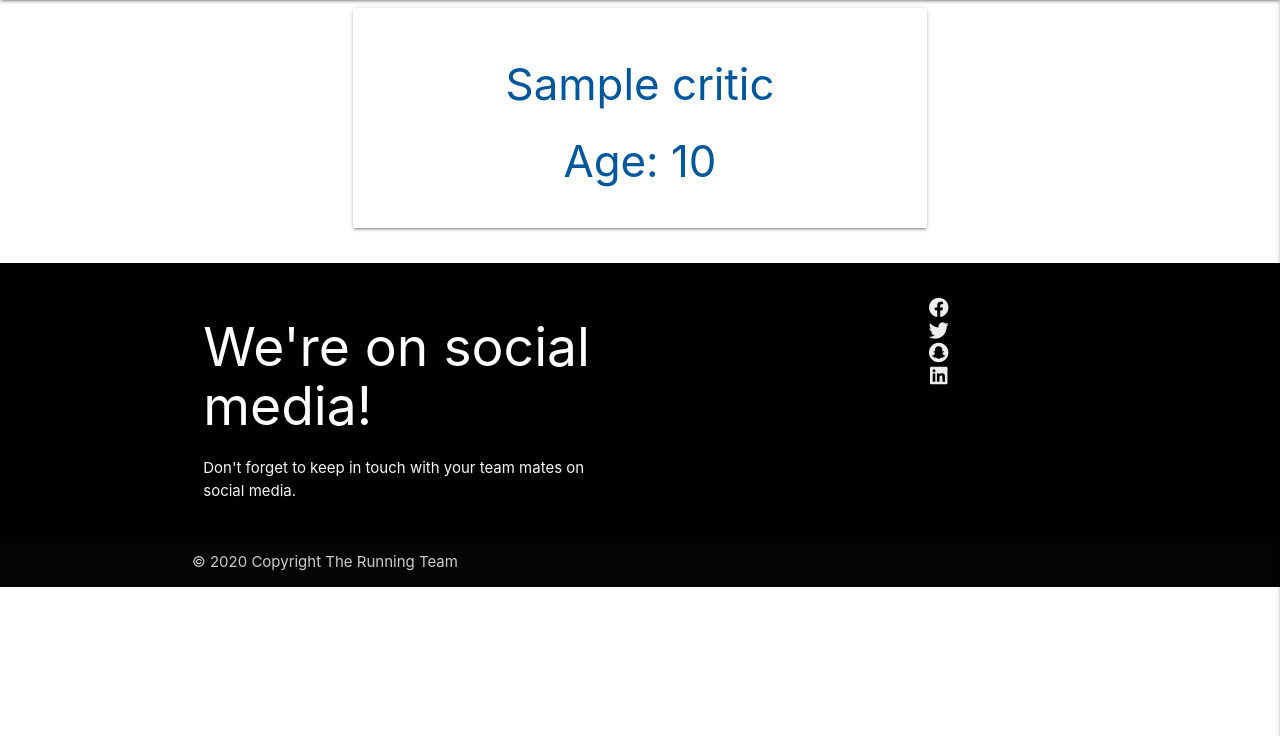
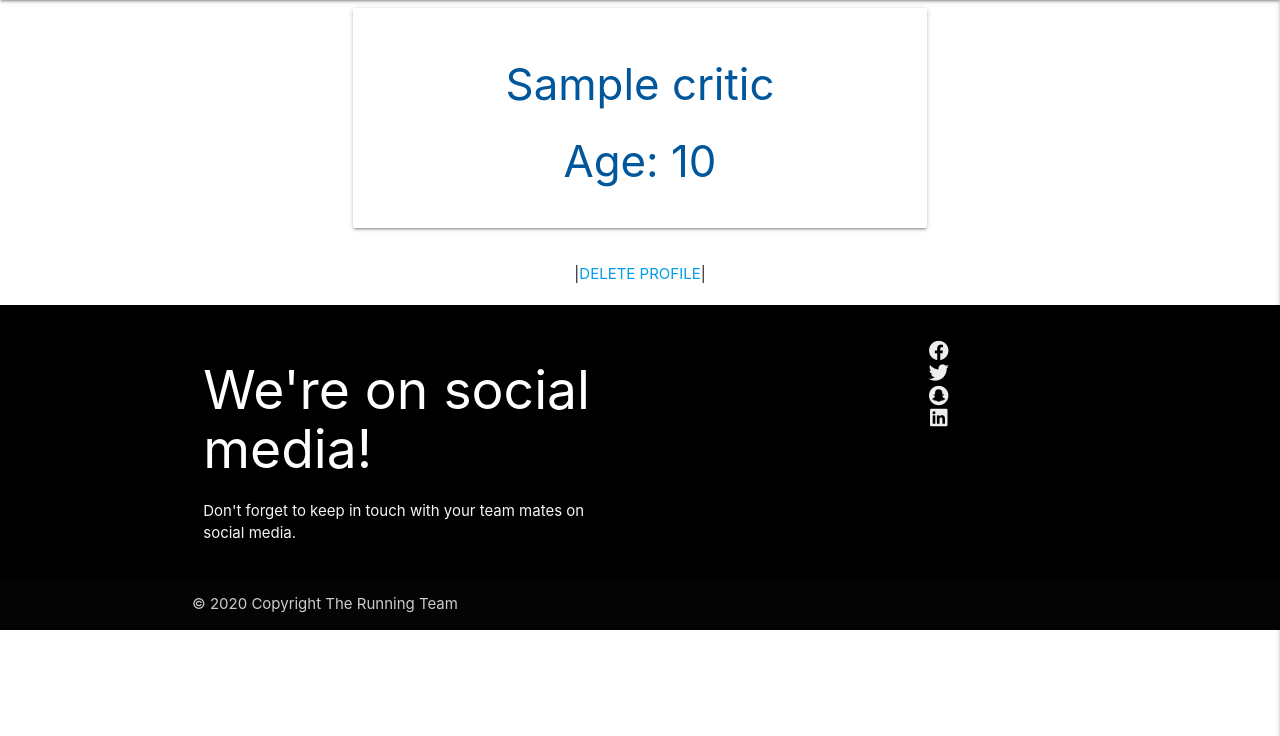
Before and after one commit to Code-Institute-Submissions/althea-bookshelf, a Flask app: page /profile/1 in a window 1280 px wide. Shown: the part 64-800 px from the top of the page. Run offline with Flask 2, Linux system fonts and the light colour scheme; the visitor is signed in with stand-in values (Sample User, id 1); a database or web service that is not in the repository returns one stand-in record (values such as "Sample title"); some libraries are stand-ins or nearby versions.

Commit message:
Add option to delete profile from db

```diff
--- a/app.py
+++ b/app.py
@@ -99,11 +99,25 @@ def profile(username):
     return redirect(url_for("login"))
 
 
+# Function and route to delete profile
+@app.route("/delete_profile/<critics_id>")
+def delete_profile(critics_id):
+    # Remove session user's profile from the db
+    mongo.db.critics.remove({"username": session["user"]})
+    mongo.db.books.remove({"book_title": session["user"]})
+    mongo.db.books.remove({"book_author": session["user"]})
+    mongo.db.books.remove({"book_review": session["user"]})
+    mongo.db.books.remove({"fun_meter": session["user"]})
+    mongo.db.books.remove({"date_posted": session["user"]})
+    mongo.db.books.remove({"fun_viewed": session["user"]})
+    flash("Profile Successfully Deleted")
+    return redirect(url_for("logout"))
+
+
 # Function and route for user to logout
 @app.route("/logout")
 def logout():
     # remove user from session cookies
-    flash("You have been logged out")
     session.pop("user")
     return redirect(url_for("login"))
 
--- a/static/css/style.css
+++ b/static/css/style.css
@@ -1,3 +1,10 @@
+
+
+#book_title,
+#book_author, #angel_name {
+    text-transform: capitalize;
+}
+
 .text-shadow {
     text-shadow: 3px 3px 3px rgba(0, 0, 0, 0.5)
 }
--- a/templates/add_books.html
+++ b/templates/add_books.html
@@ -41,7 +41,7 @@
                 <div class="input-field col s12">
                     <i class="fas fa-pencil-alt prefix light-blue-text"></i>
                     <input id="fun_meter" name="fun_meter" minlength="1" type="text"
-                        maxlength="1" pattern="^[0-9]{1,1}$" class="validate" required>
+                        maxlength="1" pattern="^[0-5]{1,1}$" class="validate" required>
                     <label for="fun_meter">Fun Meter ( rate from 1-lowest to 5-highest)</label>
                 </div>
             </div>
--- a/templates/edit_book.html
+++ b/templates/edit_book.html
@@ -43,7 +43,7 @@
                 <div class="input-field col s12">
                     <i class="fas fa-pencil-alt prefix light-blue-text"></i>
                     <input id="fun_meter" name="fun_meter" minlength="1" type="text" maxlength="1"
-                        value="{{ book.fun_meter }}" pattern="^[0-9]{1,1}$" class="validate" required>
+                        value="{{ book.fun_meter }}" pattern="^[0-5]{1,1}$" class="validate" required>
                     <label for="fun_meter">Fun Meter ( rate from 1-lowest to 5-highest)</label>
                 </div>
             </div>
--- a/templates/profile.html
+++ b/templates/profile.html
@@ -1,6 +1,7 @@
 {% extends "base.html" %}
 {% block content %}
 
+<!-- displays profile details -->
 <div class="row">
     <div class="col s12 m8 offset-m2">
         <div class="card-panel">
@@ -14,4 +15,36 @@
     </div>
 </div>
 
+<!-- to delete a profile -->
+<div class="row">
+    <div class="col s12">
+        <div class="center-align">
+            |<a href="#delete-profile" class="modal-trigger">DELETE PROFILE</a>|
+        </div>
+    </div>
+</div>
+
+<!-- modal to delete account -->
+<div id="delete-profile" class="modal delete-modal">
+    <div class="modal-content">
+        <h3 class="center-align">Delete Profile</h3>
+        <p class="center-align">Are you sure you want to delete your account?</p>
+        <p class="center-align">All of your data will be lost.</p>
+
+        <div class="row">
+            <div class="col s6 center-align">
+                <a class="btn waves-light waves-effect yellow"
+                    href="{{ url_for('delete_profile', critics_id=username) }}">
+                DELETE
+                </a>
+            </div>
+            <div class="col s6 center-align">
+                <a href="#!" class="modal-close btn waves-light waves-effect btn blue">
+                CANCEL
+                </a>
+            </div>
+        </div>
+    </div>
+</div>
+
 {% endblock %}
--- a/templates/register.html
+++ b/templates/register.html
@@ -42,7 +42,7 @@
                 <div class="input-field col s12">
                     <i class="fas fa-hashtag light-blue-text prefix"></i>
                     <input id="angel_age" name="angel_age" type="text" minlength="0"
-                        maxlength="2" pattern="^[0-9]{0,2}$" class="validate" required>
+                        maxlength="2" pattern="^[0-9]{0,1}$" class="validate" required>
                     <label for="angel_age">Little Angel's Age</label>
                 </div>
             </div>
```
Also changed, not shown: templates/books.html (+5 -5 lines).
